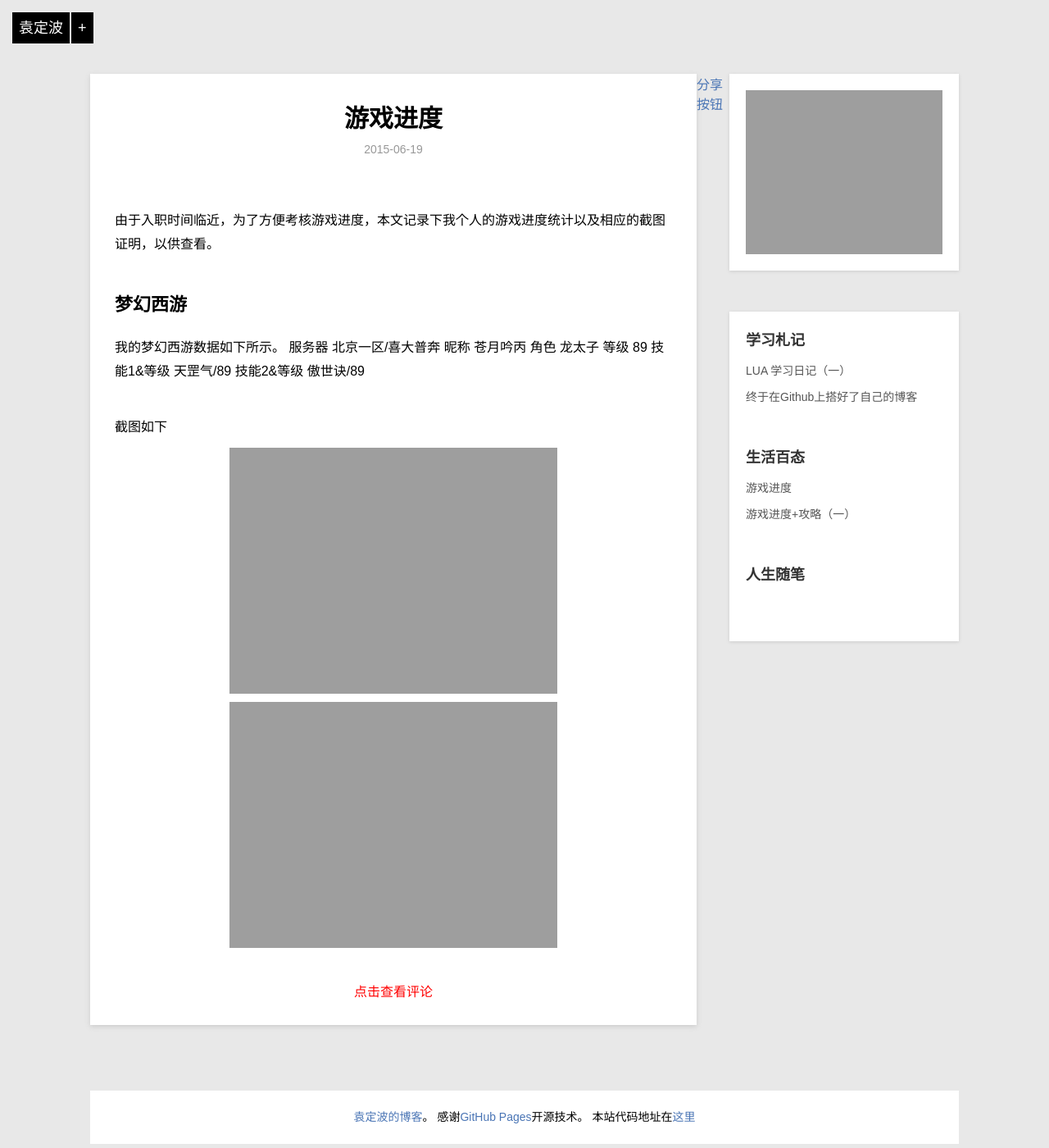
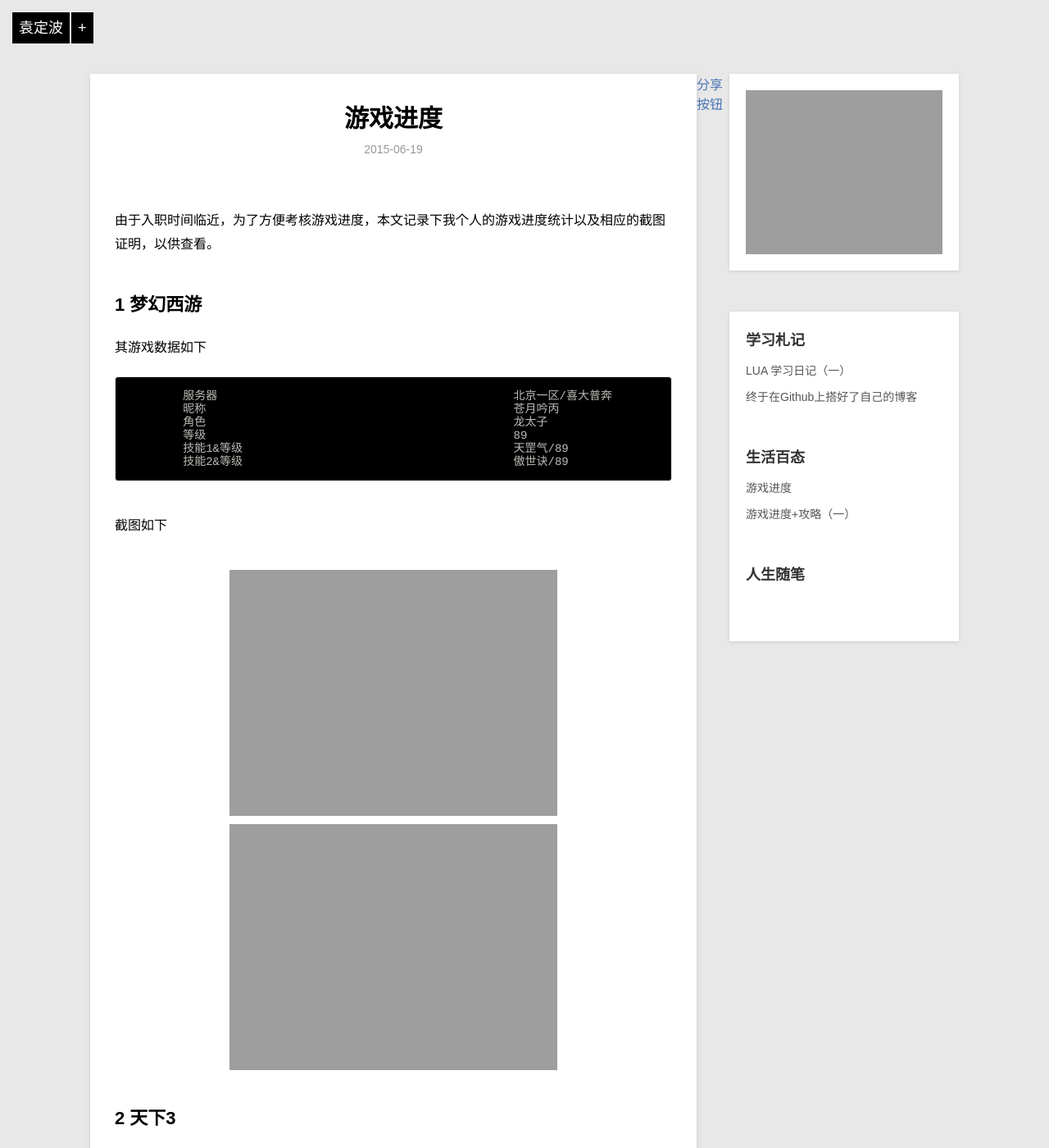
Before and after one commit to BigWavelet/BigWavelet.github.io, a Jekyll site: the page built from _posts/opinion/2015-06-19-bigwavelet-game-02.md, in a window 1280 px wide and 1400 px high. Shown: the whole window at 82% size. Built offline with Jekyll 4.4.1, drawn with Linux system fonts in a browser that asks for light colours; nearby versions of some CDN libraries; Markdown is read by kramdown in place of the engine named in the settings; comment, search, counter and statistics services are not loaded; some of the changed text lies outside the part shown; grey boxes are pictures that could not be loaded.

Commit message:
game information

```diff
--- a/_posts/opinion/2015-06-19-bigwavelet-game-02.md
+++ b/_posts/opinion/2015-06-19-bigwavelet-game-02.md
@@ -7,9 +7,27 @@
 ---
 由于入职时间临近，为了方便考核游戏进度，本文记录下我个人的游戏进度统计以及相应的截图证明，以供查看。
 
-## 梦幻西游
+## 1 梦幻西游
 
-我的梦幻西游数据如下所示。
+其游戏数据如下
+
+		服务器		 				北京一区/喜大普奔
+		昵称		 				苍月吟丙
+		角色		 				龙太子
+		等级		 				89
+		技能1&等级	 				天罡气/89
+		技能2&等级	 				傲世诀/89
+
+
+截图如下
+
+![hello world](http://bigwavelet.github.io/images/post/menghuan1.PNG)
+![hello world](http://bigwavelet.github.io/images/post/menghuan2.PNG)
+
+## 2 天下3
+
+其游戏数据如下
+
 	服务器		 				北京一区/喜大普奔
 	昵称		 				苍月吟丙
 	角色		 				龙太子
```
